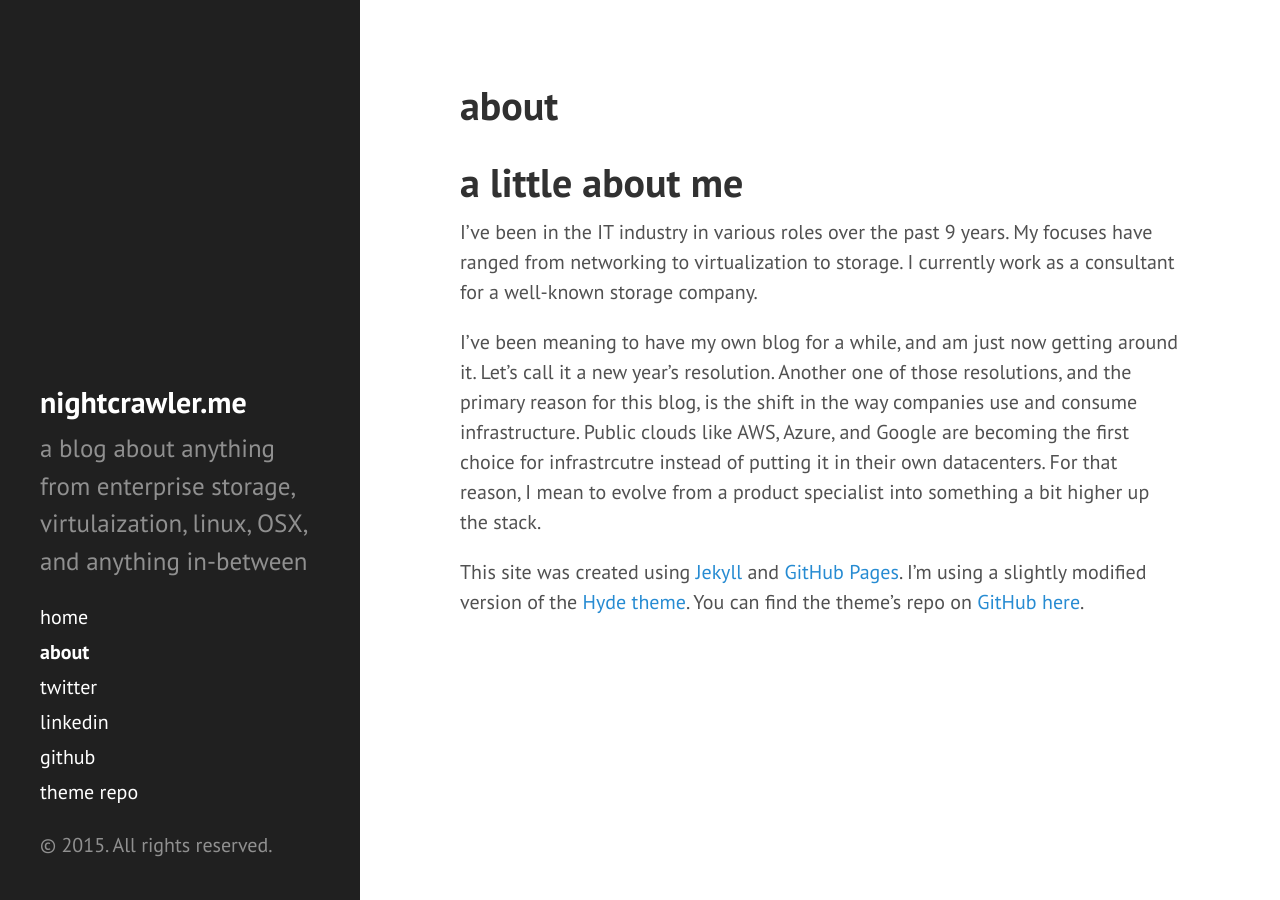
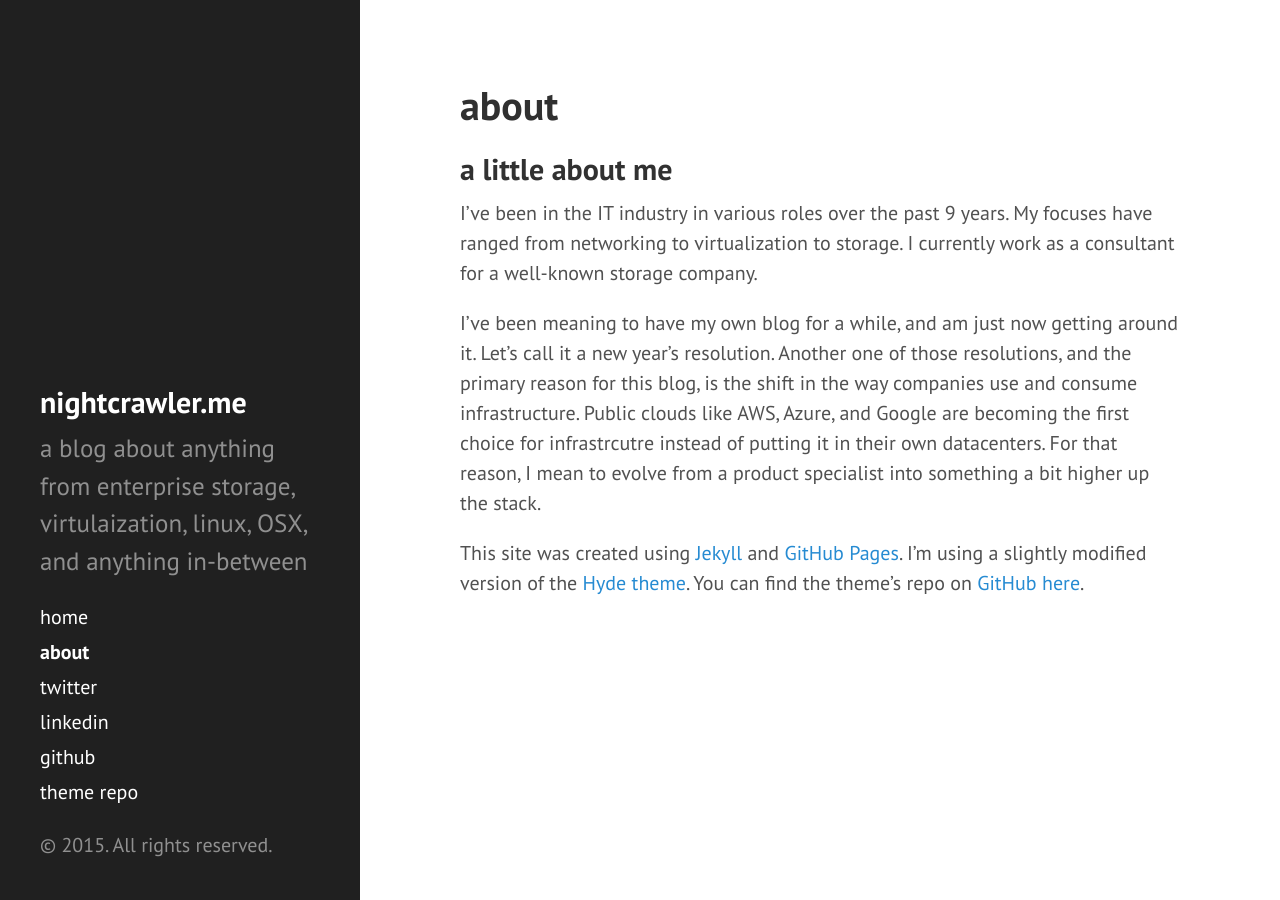
Before and after one commit to nightcrawler086/nightcrawler086.github.io, a Jekyll site: the page built from about.md, in a window 1280 px wide. Built offline with Jekyll 4.4.1, drawn with Linux system fonts in a browser that asks for light colours.

Commit message:
heading size change

```diff
--- a/about.md
+++ b/about.md
@@ -3,7 +3,7 @@ layout: page
 title: about
 ---
 
-# a little about me
+## a little about me
 
 I've been in the IT industry in various roles over the past 9 years.  My focuses have ranged from networking to virtualization to storage.  I currently work as a consultant for a well-known storage company.
 
```
